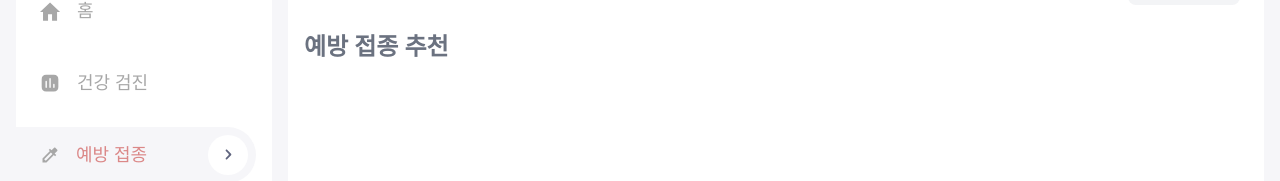
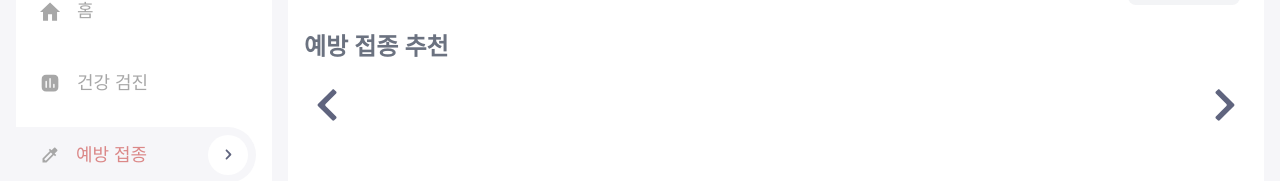
Before and after one commit to AMeaningfulStar/health-sun, a Next.js app: page /vaccination in a window 1280 px wide. Shown: the part 145-326 px from the top of the page. Built offline with nearby package versions, Linux system fonts and the light colour scheme.

Commit message:
Feat: 'Vaccination' component - swiper

```diff
--- a/pages/vaccination.tsx
+++ b/pages/vaccination.tsx
@@ -1,14 +1,34 @@
 import Layout from "@components/Layout/Layout"
+import Image from 'next/image'
+
+import Layout from '@components/Layout/Layout'
+
+import ARROW_LEFT from '@img/Arrow_Left.svg'
+import ARROW_RIGHT from '@img/Arrow_Right.svg'
 
 export default function Vaccination() {
+  const ARROW_RIGHT_ICON = { src: ARROW_RIGHT, width: 52, height: 52 }
+  const ARROW_LEFT_ICON = { src: ARROW_LEFT, width: 52, height: 52 }
+
   return (
     <Layout>
-      <div></div>
       <div className="flex h-full w-full flex-col p-4">
         <div className="mb-4 w-full">
           <span className=" text-2xl font-semibold text-gray-500">예방 접종 추천</span>
         </div>
         <div className="flex flex-row items-center  justify-between gap-x-4">
+          <Image
+            alt="Arrow_Icon: Left"
+            src={ARROW_LEFT_ICON.src}
+            width={ARROW_LEFT_ICON.width}
+            height={ARROW_LEFT_ICON.height}
+          />
+          <Image
+            alt="Arrow_Icon: Right"
+            src={ARROW_RIGHT_ICON.src}
+            width={ARROW_RIGHT_ICON.width}
+            height={ARROW_RIGHT_ICON.height}
+          />
         </div>
       </div>
     </Layout>
```
